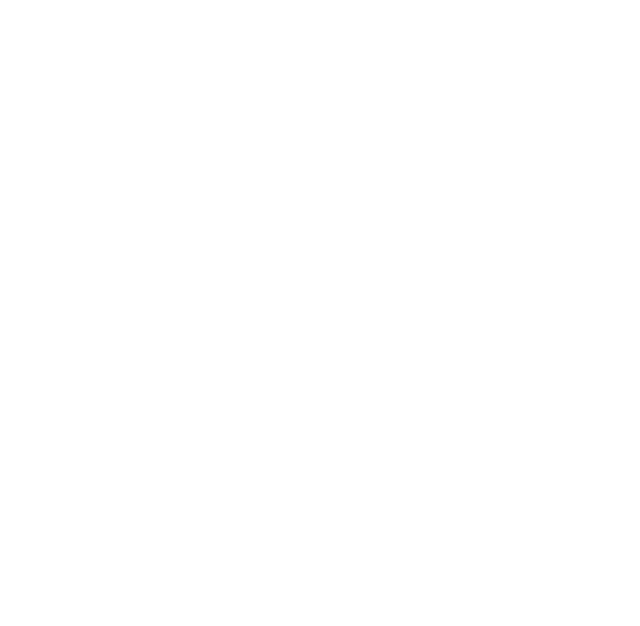
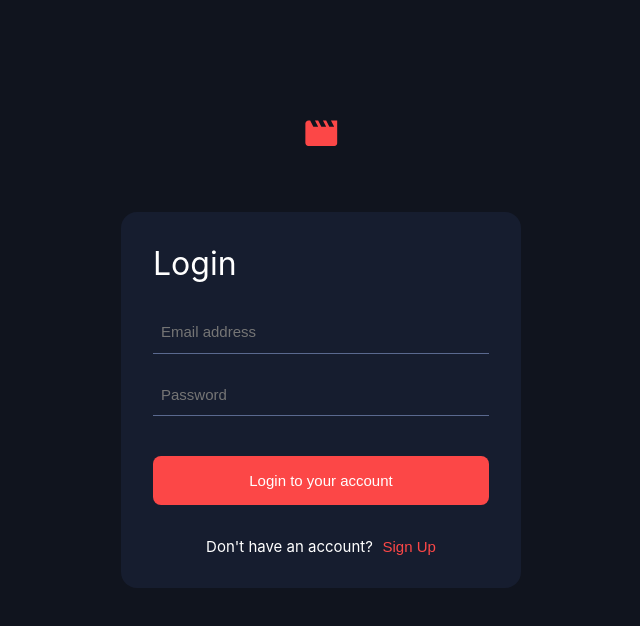
Before and after one commit to vivek091195/entertainment-web-app, a React (Create React App) app: page /login in a window 1280 px wide. Shown: the top 626 px of the page, without its empty margins (319-959 px from the left). Built offline with nearby package versions, Linux system fonts and the light colour scheme.

Commit message:
login modal created

```diff
--- a/package.json
+++ b/package.json
@@ -7,6 +7,7 @@
     "@testing-library/react": "^13.4.0",
     "@testing-library/user-event": "^13.5.0",
     "constate": "^3.3.2",
+    "prop-types": "^15.8.1",
     "react": "^18.3.1",
     "react-dom": "^18.3.1",
     "react-query": "^3.39.3",
--- a/src/App.js
+++ b/src/App.js
@@ -1,7 +1,17 @@
 import "./App.css";
+import { BrowserRouter as Router, Routes, Route } from "react-router-dom";
+import GlobalStyle from "./GlobalStyle";
+import { Login } from "./components/Login/Login";
 
 function App() {
-  return <div className="App"></div>;
+  return (
+    <Router>
+      <GlobalStyle />
+      <Routes>
+        <Route path="/login" element={<Login />} />
+      </Routes>
+    </Router>
+  );
 }
 
 export default App;
--- /dev/null
+++ b/src/GlobalStyle.js
@@ -0,0 +1,19 @@
+import { createGlobalStyle } from "styled-components";
+import { COLORS } from "./styles";
+
+const GlobalStyle = createGlobalStyle`
+    * {
+        margin: 0;
+        padding: 0;
+        box-sizing: border-box;
+    },
+    html, body, #root {
+        height: 100%;
+        width: 100%;
+        background-color: ${COLORS.BLUE.shade1};
+        margin: 0;
+        padding: 0;
+    }
+`;
+
+export default GlobalStyle;
--- /dev/null
+++ b/src/components/Login/Login.jsx
@@ -0,0 +1,64 @@
+import React from "react";
+import PropTypes from "prop-types";
+import { ReactComponent as Logo } from "../../assets/Movie.svg";
+import {
+  LoginPageContainer,
+  FormField,
+  LoginModal,
+  LoginTitle,
+  LogoWrapper,
+  FormWrapper,
+  SubmitButton,
+  AdditionalInfoContainer,
+  InfoText,
+  LoginButton,
+} from "./Login.style";
+import { FormFields } from "../../constants/FormFields";
+
+const Login = ({
+  modalTitle,
+  formFields,
+  btnText,
+  btnSubText,
+  secondaryBtnText,
+}) => {
+  const _renderFormFields = (formFields = {}) => {
+    return Object.keys(formFields).map((field) => {
+      const { id, title, validator, errorText } = formFields[field];
+      return <FormField type="text" key={id} name={id} placeholder={title} />;
+    });
+  };
+
+  return (
+    <LoginPageContainer>
+      <LogoWrapper>
+        <Logo />
+      </LogoWrapper>
+      <LoginModal>
+        <LoginTitle>Login</LoginTitle>
+        <FormWrapper>{_renderFormFields(FormFields.LOGIN)}</FormWrapper>
+        <SubmitButton>Login to your account</SubmitButton>
+        <AdditionalInfoContainer>
+          <InfoText>Don't have an account?</InfoText>
+          <LoginButton>Sign Up</LoginButton>
+        </AdditionalInfoContainer>
+      </LoginModal>
+    </LoginPageContainer>
+  );
+};
+
+Login.propTypes = {
+  modalTitle: PropTypes.string,
+  formFields: PropTypes.object.isRequired,
+  btnText: PropTypes.string.isRequired,
+  btnSubText: PropTypes.string,
+  secondaryBtnText: PropTypes.string,
+};
+
+Login.defaultProps = {
+  modalTitle: "",
+  btnSubText: "",
+  secondaryBtnText: "",
+};
+
+export { Login };
--- /dev/null
+++ b/src/components/Login/Login.style.js
@@ -0,0 +1,99 @@
+import styled from "styled-components";
+import { COLORS, TYPOGRAPHY } from "../../styles";
+
+export const LoginPageContainer = styled.div`
+  height: 100%;
+  width: 100%;
+  display: flex;
+  justify-content: center;
+  align-items: center;
+  position: relative;
+`;
+
+export const LogoWrapper = styled.div`
+  position: absolute;
+  top: 15%;
+  left: 50%;
+  transform: translateX(-50%);
+`;
+
+export const LoginModal = styled.div`
+  min-height: 40vh;
+  width: 80%;
+  max-width: 400px;
+  border-radius: 1rem;
+  padding: 2rem;
+  background-color: ${COLORS.BLUE.shade2};
+`;
+
+export const LoginTitle = styled.h1`
+  color: ${COLORS.WHITE.shade1};
+  font-size: ${TYPOGRAPHY.heading.l};
+  font-weight: normal;
+`;
+
+export const FormWrapper = styled.div`
+  display: flex;
+  flex-direction: column;
+  padding: 1rem 0;
+`;
+
+export const FormField = styled.input`
+  outline: 0;
+  border: 0;
+  background: transparent;
+  padding: 1rem 0.5rem 0.8rem;
+  border-bottom: 1px solid ${COLORS.BLUE.shade3};
+  font-size: ${TYPOGRAPHY.body.m};
+  margin: 0.5rem 0;
+  color: ${COLORS.WHITE.shade1};
+  transition: border-color 0.3s ease;
+  &:focus {
+    border-bottom-color: ${COLORS.WHITE.shade1};
+  }
+`;
+
+export const SubmitButton = styled.button`
+  outline: 0;
+  border: 0;
+  width: 100%;
+  background: ${COLORS.RED.shade1};
+  color: ${COLORS.WHITE.shade1};
+  font-size: ${TYPOGRAPHY.body.m};
+  padding: 1rem;
+  border-radius: 8px;
+  margin: 1rem 0;
+  cursor: pointer;
+  &:hover,
+  &:focus {
+    background: ${COLORS.WHITE.shade1};
+    color: ${COLORS.BLACK.shade1};
+  }
+`;
+
+export const AdditionalInfoContainer = styled.div`
+  display: flex;
+  justify-content: center;
+  margin-top: 1rem;
+  align-items: baseline;
+  white-space: nowrap;
+`;
+
+export const InfoText = styled.span`
+  font-size: ${TYPOGRAPHY.body.m};
+  color: ${COLORS.WHITE.shade1};
+  margin-right: 0.6rem;
+`;
+
+export const LoginButton = styled.button`
+  outline: 0;
+  border: 0;
+  background: transparent;
+  color: ${COLORS.RED.shade1};
+  font-size: ${TYPOGRAPHY.body.m};
+  cursor: pointer;
+  &:hover,
+  &:focus {
+    color: ${COLORS.WHITE.shade1};
+  }
+`;
--- /dev/null
+++ b/src/constants/FormFields.js
@@ -0,0 +1,41 @@
+export const FormFields = {
+  LOGIN: {
+    email: {
+      id: "email",
+      title: "Email address",
+      validator: /^[a-zA-Z0-9._%+-]+@[a-zA-Z0-9.-]+\.[a-zA-Z]{2,}$/,
+      errorText: "Please enter a valid email address",
+    },
+    password: {
+      id: "password",
+      title: "Password",
+      validator:
+        /^(?=.*[a-z])(?=.*[A-Z])(?=.*\d)(?=.*[@$!%*?&])[A-Za-z\d@$!%*?&]{8,}$/,
+      errorText:
+        "Your password must be at least 8 characters long, contain at least one uppercase letter, one lowercase letter, one number, and one special character.",
+    },
+  },
+  SIGN_UP: {
+    email: {
+      id: "email",
+      title: "Email address",
+      validator: /^[a-zA-Z0-9._%+-]+@[a-zA-Z0-9.-]+\.[a-zA-Z]{2,}$/,
+      errorText: "Please enter a valid email address",
+    },
+    password: {
+      id: "password",
+      title: "Password",
+      validator:
+        /^(?=.*[a-z])(?=.*[A-Z])(?=.*\d)(?=.*[@$!%*?&])[A-Za-z\d@$!%*?&]{8,}$/,
+      errorText:
+        "Your password must be at least 8 characters long, contain at least one uppercase letter, one lowercase letter, one number, and one special character.",
+    },
+    repeat_password: {
+      id: "repeat_password",
+      title: "Repeat password",
+      validator:
+        /^(?=.*[a-z])(?=.*[A-Z])(?=.*\d)(?=.*[@$!%*?&])[A-Za-z\d@$!%*?&]{8,}$/,
+      errorText: "Passwords do not match.",
+    },
+  },
+};
--- /dev/null
+++ b/src/styles/colors.js
@@ -0,0 +1,16 @@
+export const COLORS = {
+  BLUE: {
+    shade1: "#10141e",
+    shade2: "#161d2f",
+    shade3: "#5a698f",
+  },
+  RED: {
+    shade1: "#fc4747",
+  },
+  WHITE: {
+    shade1: "#ffffff",
+  },
+  BLACK: {
+    shade1: "#000000",
+  },
+};
--- /dev/null
+++ b/src/styles/index.js
@@ -0,0 +1,4 @@
+import { COLORS } from "./colors";
+import { TYPOGRAPHY } from "./typography";
+
+export { COLORS, TYPOGRAPHY };
--- /dev/null
+++ b/src/styles/typography.js
@@ -0,0 +1,13 @@
+export const TYPOGRAPHY = {
+  body: {
+    s: "13px",
+    m: "15px",
+  },
+  heading: {
+    xs: "18px",
+    s: "24px",
+    l: "32px",
+  },
+};
+
+Object.freeze(TYPOGRAPHY);
```
Also changed, not shown: src/assets/Movie.svg (added), 1 other file (tests, documents, lock files or other folders).
